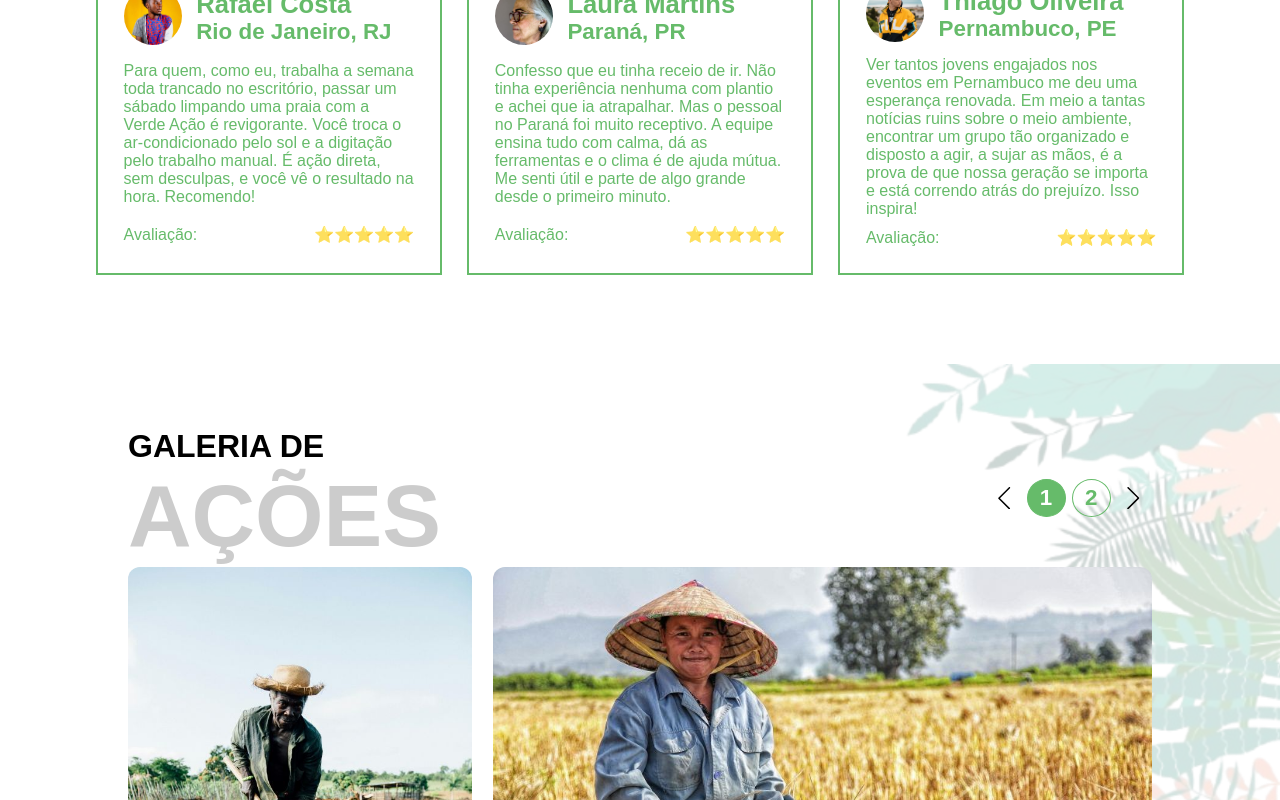
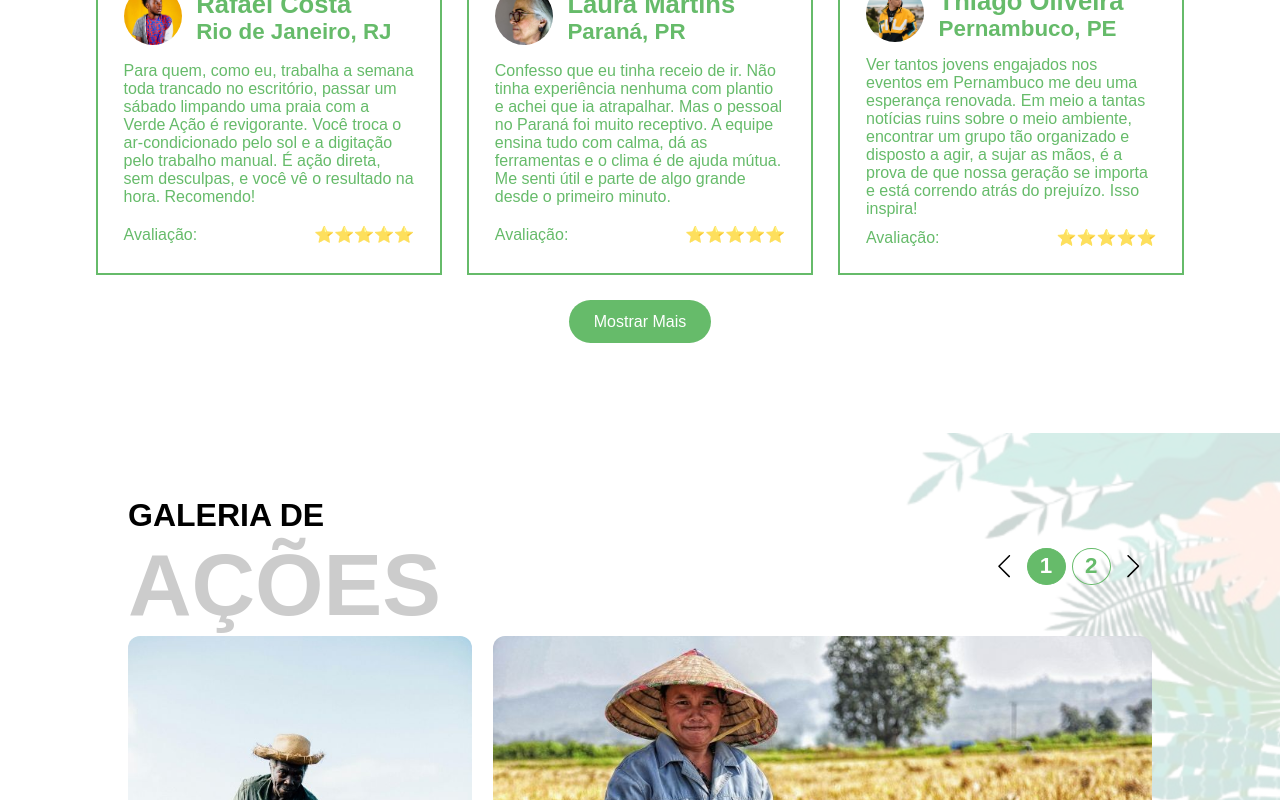
Before and after one commit to Al3ncar/Green-2.0, a React (Vite) app: page / in a window 1280 px wide. Shown: the part 3110-3910 px from the top of the page. Built offline with nearby package versions, Linux system fonts and the light colour scheme; a web font is replaced by a local one.

Commit message:
feat: create, adjusted and refactor logic, created logic in viewport width page

```diff
--- a/src/layouts/main/comments/comments.tsx
+++ b/src/layouts/main/comments/comments.tsx
@@ -1,13 +1,37 @@
-import { useState } from "react";
+import { useEffect, useState } from "react";
 import Title from "../../../components/title/title";
 import commentsCard from "../../../utils/data/comments.data";
 
 export default function Comments() {
-  const [quantityCard, setQuantityCard] = useState<number>(3);
-  const classSplit = (cardNumber: number) => {
-    const quantityCard = cardNumber + 1;
-    return quantityCard > 3 ? "right" : "left";
+  const [quantityCard, setQuantityCard] = useState(commentsCard.length);
+
+  const expandCardSee = () => {
+    setQuantityCard(commentsCard.length)
+  }
+
+  const limitedCard = () => {
+    const screenWidth = window.screen.width;
+screenWidth <= 550 &&  setQuantityCard(2)
+  }
+  const orientationCard = (card: any) => {
+    const screenWidth = window.screen.width;
+
+    if (screenWidth < 1024 && screenWidth > 550) return validScreen1024(card);
+    else return card.id > 3 ? "card__left" : "card__right";
   };
+
+  const validScreen1024 = (card: any) => {
+    return card.id <= 2
+      ? "card__right"
+      : card.id > 2 && card.id <= 4
+      ? "card__left"
+      : "card__right";
+  };
+
+  useEffect(() => {
+    limitedCard()
+  }, [])
+
   return (
     <section className="comments" id="VOLUNTÁRIOS">
       <Title
@@ -16,12 +40,12 @@ export default function Comments() {
         align="center"
         orientation="bottom"
       />
+
       <section className="comments__cards">
-        {commentsCard.map((card, index) => {
-          return (
+        {commentsCard.slice(0, quantityCard).map((card) => (
           <div
             key={card.id}
-              className={`comments__cards card__${classSplit(index)}`}
+            className={`comments__cards ${orientationCard(card)}`}
           >
             <figure>
               <picture>
@@ -31,7 +55,7 @@ export default function Comments() {
                 />
               </picture>
               <figcaption>
-                  <p className={`card--title`}>{card.name}</p>
+                <p className="card--title">{card.name}</p>
                 <p className="card--subtitle">{card.localization}</p>
               </figcaption>
             </figure>
@@ -43,8 +67,11 @@ export default function Comments() {
               <p>⭐⭐⭐⭐⭐</p>
             </div>
           </div>
-          );
-        })}
+        ))}
+
+        <div className="comments__cards btn__expand">
+          <button onClick={() => expandCardSee()}>Mostrar Mais</button>
+        </div>
       </section>
     </section>
   );
```
Lines whose indentation alone changed are shown as unchanged.
